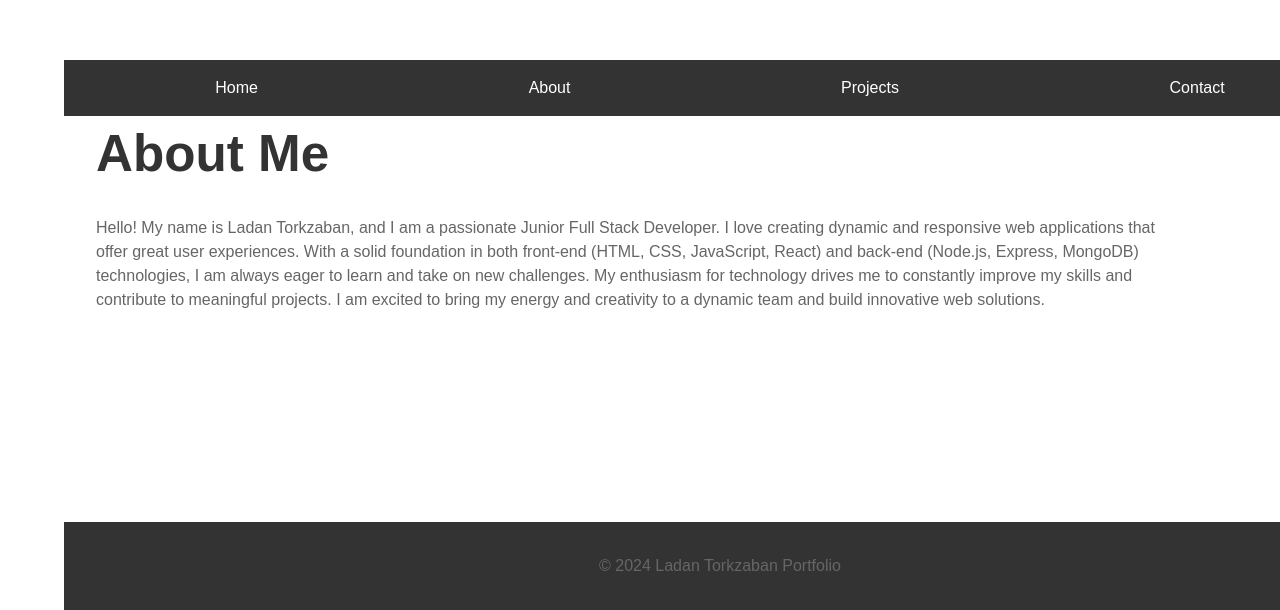
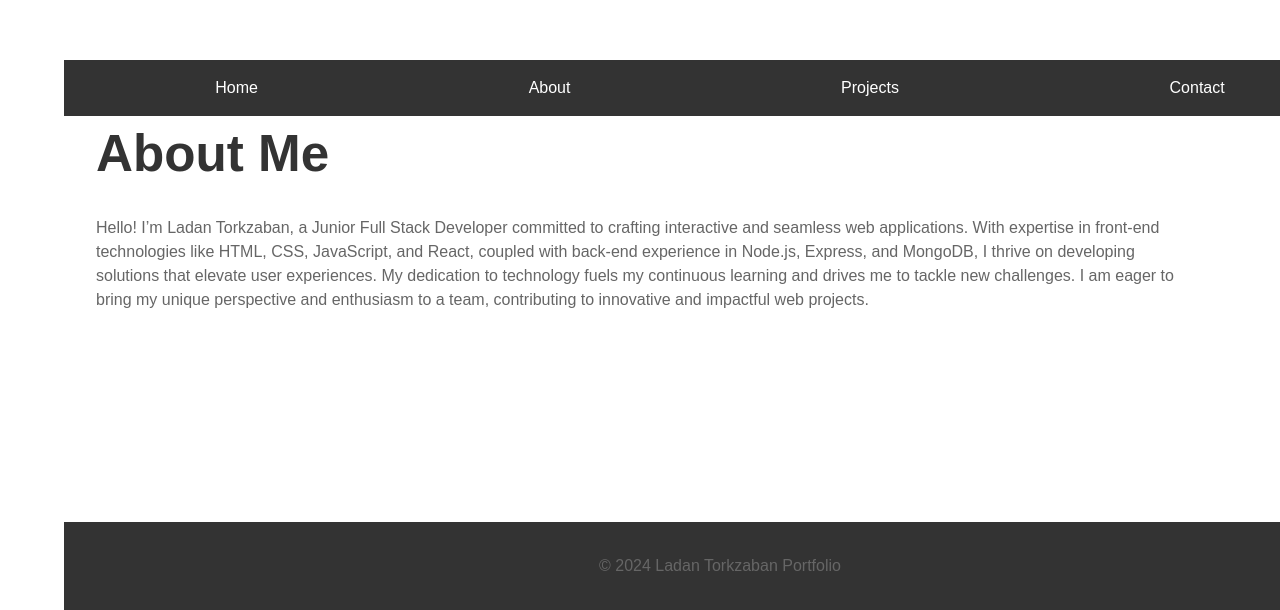
Before and after one commit to ladantork/portfolio, a React (Vite) app: page /about in a window 1280 px wide. Shown: the part 190-800 px from the top of the page. Built offline with nearby package versions, Linux system fonts and the light colour scheme.

Commit message:
About me updated

```diff
--- a/src/components/About.jsx
+++ b/src/components/About.jsx
@@ -4,7 +4,8 @@ function About(){
   return (
     <div>
       <h1>About Me</h1>
-      <p>Hello! My name is Ladan Torkzaban, and I am a passionate Junior Full Stack Developer. I love creating dynamic and responsive web applications that offer great user experiences. With a solid foundation in both front-end (HTML, CSS, JavaScript, React) and back-end (Node.js, Express, MongoDB) technologies, I am always eager to learn and take on new challenges. My enthusiasm for technology drives me to constantly improve my skills and contribute to meaningful projects. I am excited to bring my energy and creativity to a dynamic team and build innovative web solutions.</p>
+      <p>
+Hello! I’m Ladan Torkzaban, a Junior Full Stack Developer committed to crafting interactive and seamless web applications. With expertise in front-end technologies like HTML, CSS, JavaScript, and React, coupled with back-end experience in Node.js, Express, and MongoDB, I thrive on developing solutions that elevate user experiences. My dedication to technology fuels my continuous learning and drives me to tackle new challenges. I am eager to bring my unique perspective and enthusiasm to a team, contributing to innovative and impactful web projects.</p>
     </div>
   );
 };
```
